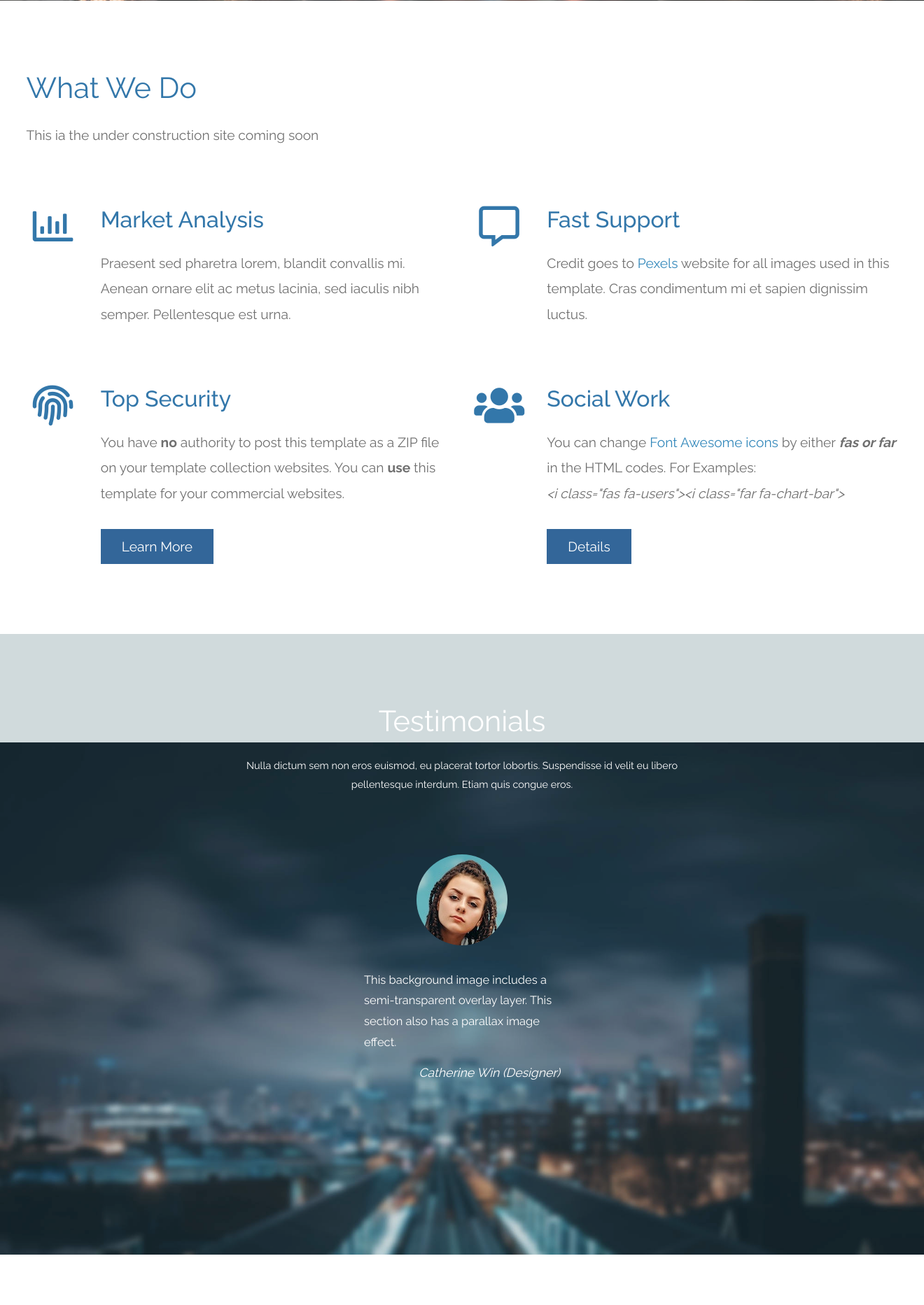
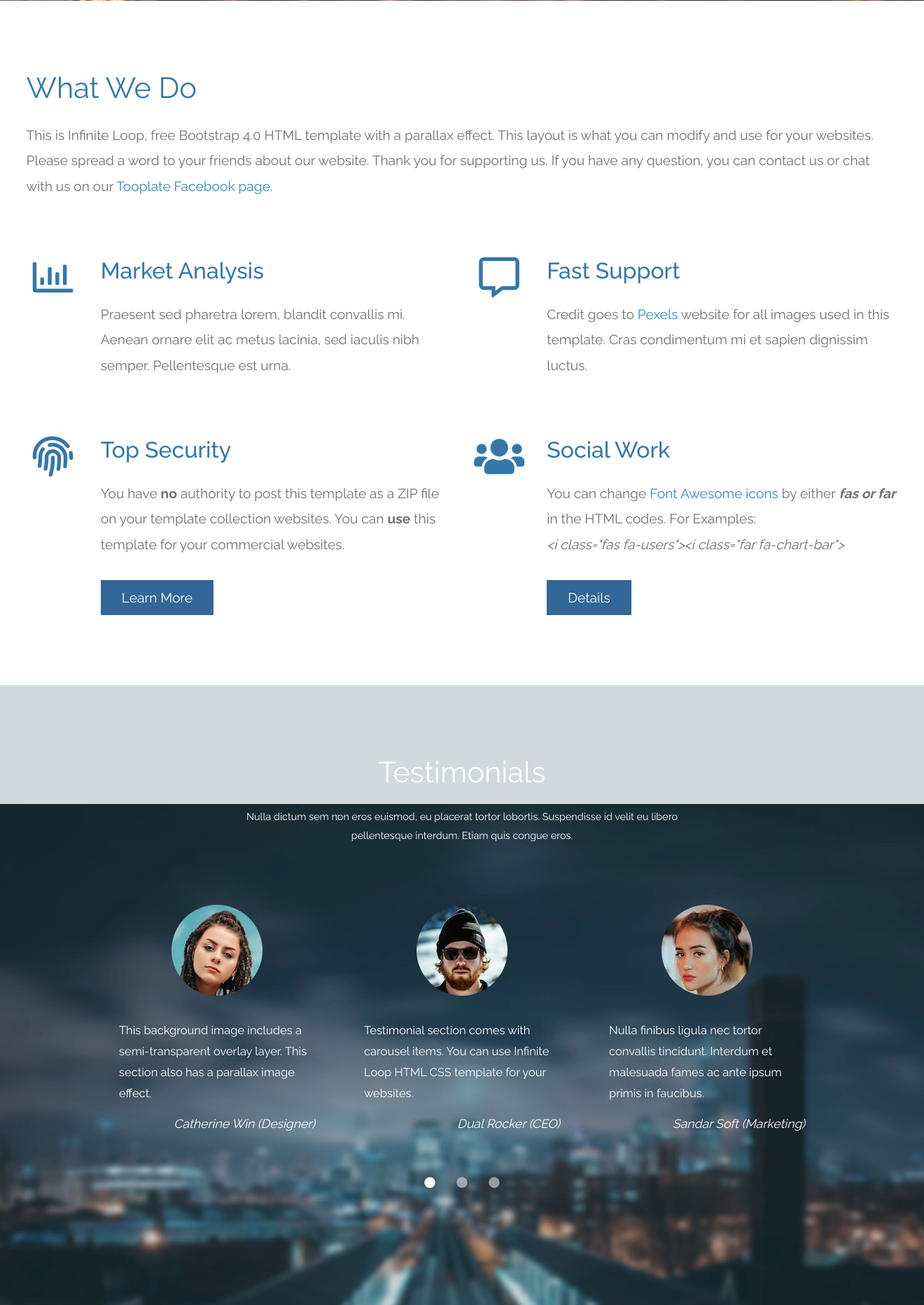
Before and after one commit to shamaunalam/PrabhuSite, a Django app: page / in a window 1320 px wide. Shown: the part 799-2664 px from the top of the page at 70% size. Run offline with Django 3.2, Linux system fonts and the light colour scheme; some libraries are stand-ins or nearby versions.

Commit message:
Second Commit

```diff
--- a/templates/index.html
+++ b/templates/index.html
@@ -1,11 +1,12 @@
 {% load static %}
+{% static 'images' as baseUrl %}
 <!DOCTYPE html>
 <html lang="en">
   <head>
     <meta charset="UTF-8" />
     <meta name="viewport" content="width=device-width, initial-scale=1.0" />
     <meta http-equiv="X-UA-Compatible" content="ie=edge" />
-    <title>Infinite Loop - Bootstrap 4.0 HTML Template</title>
+    <title>BholeNath Enterprises</title>
     <link rel="stylesheet" href="{% static 'fontawesome-5.5/css/all.min.css' %}" />
     <link rel="stylesheet" href="{% static 'slick/slick.css' %}">
     <link rel="stylesheet" href="{% static 'slick/slick-theme.css' %}">
@@ -25,10 +26,14 @@ https://www.tooplate.com/view/2117-infinite-loop
       <nav class="navbar navbar-expand-md tm-navbar" id="tmNav">
         <div class="container">
           <div class="tm-next">
-              <a href="#infinite" class="navbar-brand" style="font-size:3rem;">Bholenath Enterprises</a>
+              <a href="#infinite" class="navbar-brand">Infinite Loop</a>
           </div>
-          <div class="collapse navbar-collapse" id="navbarSupportedContent"  >
-            <ul class="navbar-nav ml-auto" style="margin-left:24%;font-size:20px;">
+
+          <button class="navbar-toggler" type="button" data-toggle="collapse" data-target="#navbarSupportedContent" aria-controls="navbarSupportedContent" aria-expanded="false" aria-label="Toggle navigation">
+            <i class="fas fa-bars navbar-toggler-icon"></i>
+          </button>
+          <div class="collapse navbar-collapse" id="navbarSupportedContent">
+            <ul class="navbar-nav ml-auto">
               <li class="nav-item">
                   <a class="nav-link tm-nav-link" href="#infinite">Home</a>
               </li>
@@ -51,11 +56,10 @@ https://www.tooplate.com/view/2117-infinite-loop
 
       <div class="text-center tm-hero-text-container">
         <div class="tm-hero-text-container-inner">
-          <p style="    margin-bottom: 0px; margin-left: 48%; font-size: x-large;">&#174;</p>
-            <h2 class="tm-hero-title" style="font-size: 7rem; margin-top: -25px; color: #990f0fe0">Bholenath Enterprises</h2>
-            <p class="tm-hero-subtitle" style="color:rgb(185, 184, 181); font-size:3rem;">
-              Property | Real Estate | Construction
-              <br>Buy Your Dream in Bhubaneswar
+            <h2 class="tm-hero-title">Infinite Loop</h2>
+            <p class="tm-hero-subtitle">
+              Bootstrap 4.0 Parallax Theme
+              <br>Free HTML Template by TOOPLATE
             </p>
         </div>
       </div>
@@ -76,8 +80,7 @@ https://www.tooplate.com/view/2117-infinite-loop
                     <div class="tm-intro-text-container">
                         <h2 class="tm-text-primary mb-4 tm-section-title">What We Do</h2>
                         <p class="mb-4 tm-intro-text">
-                        {{short_description}}
-                        </p>
+                          This is Infinite Loop, free Bootstrap 4.0 HTML template with a parallax effect. This layout is what you can modify and use for your websites. Please spread a word to your friends about our website. Thank you for supporting us. If you have any question, you can contact us or chat with us on our <a href="https://fb.com/tooplate">Tooplate Facebook page</a>.</p>
                     </div>
                 </div>
 
@@ -161,6 +164,30 @@ https://www.tooplate.com/view/2117-infinite-loop
                   <blockquote>This background image includes a semi-transparent overlay layer. This section also has a parallax image effect.</blockquote>
                   <figcaption>Catherine Win (Designer)</figcaption>
                 </figure>
+
+                <figure class="tm-testimonial-item">
+                  <img src="img/testimonial-img-02.jpg" alt="Image" class="img-fluid mx-auto">
+                  <blockquote>Testimonial section comes with carousel items. You can use Infinite Loop HTML CSS template for your websites.</blockquote>
+                  <figcaption>Dual Rocker (CEO)</figcaption>
+                </figure>
+
+                <figure class="tm-testimonial-item">
+                  <img src="img/testimonial-img-03.jpg" alt="Image" class="img-fluid mx-auto">
+                  <blockquote>Nulla finibus ligula nec tortor convallis tincidunt. Interdum et malesuada fames ac ante ipsum primis in faucibus.</blockquote>
+                  <figcaption>Sandar Soft (Marketing)</figcaption>
+                </figure>
+
+                <figure class="tm-testimonial-item">
+                  <img src="img/testimonial-img-04.jpg" alt="Image" class="img-fluid mx-auto">
+                  <blockquote>Curabitur rutrum pharetra lobortis. Pellentesque vehicula, velit quis eleifend fermentum, erat arcu aliquet neque.</blockquote>
+                  <figcaption>Oliva Htoo (Designer)</figcaption>
+                </figure>
+
+                <figure class="tm-testimonial-item">
+                  <img src="img/testimonial-img-02.jpg" alt="Image" class="img-fluid mx-auto">
+                  <blockquote>Integer sit amet risus et erat imperdiet finibus. Nam lacus nunc, vulputate id ex eget, euismod auctor augue.</blockquote>
+                  <figcaption>Jacob Joker (CTO)</figcaption>
+                </figure>
               </div>
             </div>
           </div>
@@ -183,11 +210,67 @@ https://www.tooplate.com/view/2117-infinite-loop
             <div class="col-12">
                 <div class="mx-auto tm-gallery-container">
                     <div class="grid tm-gallery">
-                      <a href="{% static 'img/gallery-img-01.jpg' %}">
+                      <a href="img/gallery-img-01.jpg">
                         <figure class="effect-honey tm-gallery-item">
-                          <img src="{% static 'img/gallery-tn-01.jpg' %}" alt="Image 1" class="img-fluid">
+                          <img src="img/gallery-tn-01.jpg" alt="Image 1" class="img-fluid">
                           <figcaption>
                             <h2><i>Physical Health <span>Exercise!</span></i></h2>
+                          </figcaption>
+                        </figure>
+                      </a>
+                      <a href="img/gallery-img-02.jpg">
+                        <figure class="effect-honey tm-gallery-item">
+                          <img src="img/gallery-tn-02.jpg" alt="Image 2" class="img-fluid">
+                          <figcaption>
+                            <h2><i>Rain on Glass <span>Second Image</span></i></h2>
+                          </figcaption>
+                        </figure>
+                      </a>
+                      <a href="img/gallery-img-03.jpg">
+                        <figure class="effect-honey tm-gallery-item">
+                          <img src="img/gallery-tn-03.jpg" alt="Image 3" class="img-fluid">
+                          <figcaption>
+                            <h2><i><span>Sea View</span> Mega City</i></h2>
+                          </figcaption>
+                        </figure>
+                      </a>
+                      <a href="img/gallery-img-04.jpg">
+                        <figure class="effect-honey tm-gallery-item">
+                          <img src="img/gallery-tn-04.jpg" alt="Image 4" class="img-fluid">
+                          <figcaption>
+                            <h2><i>Dream Girl <span>Thoughts</span></i></h2>
+                          </figcaption>
+                        </figure>
+                      </a>
+                      <a href="img/gallery-img-05.jpg">
+                        <figure class="effect-honey tm-gallery-item">
+                          <img src="img/gallery-tn-05.jpg" alt="Image 5" class="img-fluid">
+                          <figcaption>
+                            <h2><i><span>Workstation</span> Offices</i></h2>
+                          </figcaption>
+                        </figure>
+                      </a>
+                      <a href="img/gallery-img-06.jpg">
+                        <figure class="effect-honey tm-gallery-item">
+                          <img src="img/gallery-tn-06.jpg" alt="Image 6" class="img-fluid">
+                          <figcaption>
+                            <h2><i>Just Above <span>The City</span></i></h2>
+                          </figcaption>
+                        </figure>
+                      </a>
+                      <a href="img/gallery-img-01.jpg">
+                        <figure class="effect-honey tm-gallery-item">
+                          <img src="img/gallery-tn-01.jpg" alt="Image 7" class="img-fluid">
+                          <figcaption>
+                            <h2><i>Another <span>Exercise Time</span></i></h2>
+                          </figcaption>
+                        </figure>
+                      </a>
+                      <a href="img/gallery-img-02.jpg">
+                        <figure class="effect-honey tm-gallery-item">
+                          <img src="img/gallery-tn-02.jpg" alt="Image 8" class="img-fluid">
+                          <figcaption>
+                            <h2><i>Repeated <span>Image Spot</span></i></h2>
                           </figcaption>
                         </figure>
                       </a>
@@ -275,6 +358,8 @@ https://www.tooplate.com/view/2117-infinite-loop
     <script src="{% static 'js/easing.min.js' %}"></script>
     <script src="{% static 'js/jquery.singlePageNav.min.js' %}"></script>
     <script src="{% static 'js/bootstrap.min.js' %}"></script>
+
+
     <script>
 
       function getOffSet(){
```
Also changed, not shown: db.sqlite3, static/img/Bhubaneswar-Smart-City.jpeg (added), static/img/ILoveBBSR.jpg (added), staticroot/img/Bhubaneswar-Smart-City.jpeg (added), staticroot/img/ILoveBBSR.jpg (added).
